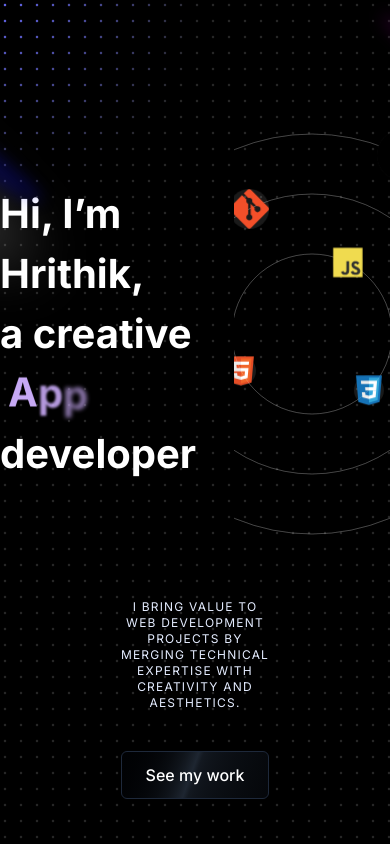
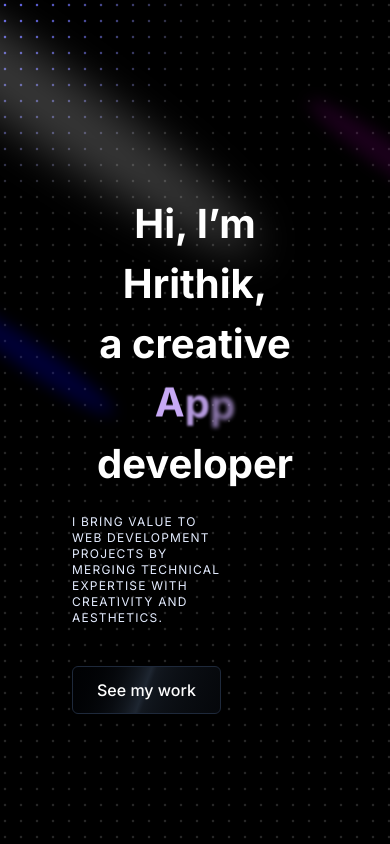
Before and after one commit to Hrithik-P/portfolio_v2, a Next.js app: page / in a window 390 px wide. Built offline with nearby package versions, Linux system fonts and the light colour scheme.

Commit message:
feat: navigation bar added

```diff
--- a/src/components/Hero/index.tsx
+++ b/src/components/Hero/index.tsx
@@ -4,24 +4,29 @@ import { HeroHighlight } from "../ui/HeroHighlight";
 import { Spotlight } from "../ui/Spotlight";
 
 import Skills from "../ui/Skills";
+import NavBar from "../NavBar";
 const Hero = () => {
   return (
     <HeroHighlight>
+      <NavBar />
       <div className="pb-20 pt-36 container">
         <div>
-          <Spotlight className="right-0 top-0 h-screen " fill="white" />
+          <Spotlight
+            className="lg:left-0 lg:top-0 h-screen -top-10 left-34 "
+            fill="white"
+          />
           <Spotlight
             className="top-10 left-full h-[80vh] w-[50vw]"
             fill="purple"
           />
           <Spotlight
-            className="top-28 left-120 h-[80vh] w-[50vw]"
+            className="top-60 left-150 h-[80vh] w-[50vw]"
             fill="blue"
           />
         </div>
         <div className=" flex justify-center items-center mx-10">
-          <div className="w-[60vw]">
-            <h1 className="font-bold lg:text-6xl md:text-5xl text-[40px]">
+          <div className="lg:w-[60vw] w-full">
+            <h1 className="font-bold lg:text-6xl md:text-5xl text-[40px] text-center lg:text-left">
               Hi, I’m Hrithik,
               <br />a creative{" "}
               <FlipWords
@@ -32,19 +37,19 @@ const Hero = () => {
               <br />
               developer
             </h1>
+            <div className="mt-5">
+              <p className="uppercase text-xs tracking-widest text-blue-100 max-w-[40vw] mb-10">
+                I bring value to web development projects by merging technical
+                expertise with creativity and aesthetics.
+              </p>
+              <button className="inline-flex h-12 animate-shimmer items-center justify-center rounded-md border border-slate-800 bg-[linear-gradient(110deg,#000103,45%,#1e2631,55%,#000103)] bg-[length:200%_100%] px-6 font-medium text-white transition-colors focus:outline-none ">
+                See my work
+              </button>
+            </div>
           </div>
-          <div className="w-[40vw]">
+          <div className="w-[40vw] hidden lg:block">
             <Skills />
           </div>
-        </div>
-        <div className="flex flex-col justify-center items-center mt-10">
-          <p className="uppercase text-center text-xs tracking-widest text-blue-100 max-w-[40vw] mb-10">
-            I bring value to web development projects by merging technical
-            expertise with creativity and aesthetics.
-          </p>
-          <button className="inline-flex h-12 animate-shimmer items-center justify-center rounded-md border border-slate-800 bg-[linear-gradient(110deg,#000103,45%,#1e2631,55%,#000103)] bg-[length:200%_100%] px-6 font-medium text-white transition-colors focus:outline-none ">
-            See my work
-          </button>
         </div>
       </div>
     </HeroHighlight>
--- /dev/null
+++ b/src/components/NavBar/index.tsx
@@ -0,0 +1,27 @@
+import React from "react";
+import { FloatingNav } from "../ui/FloatingNav";
+
+const NavBar = () => {
+  const navItems = [
+    {
+      name: "Home",
+      link: "/",
+      //   icon: <IconHome className="h-4 w-4 text-neutral-500 dark:text-white" />,
+    },
+    {
+      name: "About",
+      link: "/about",
+      //   icon: <IconUser className="h-4 w-4 text-neutral-500 dark:text-white" />,
+    },
+    {
+      name: "Contact",
+      link: "/contact",
+      //   icon: (
+      //     <IconMessage className="h-4 w-4 text-neutral-500 dark:text-white" />
+      //   ),
+    },
+  ];
+  return <FloatingNav navItems={navItems} />;
+};
+
+export default NavBar;
--- /dev/null
+++ b/src/components/ui/FloatingNav.tsx
@@ -0,0 +1,79 @@
+"use client";
+import React, { useState } from "react";
+import {
+  motion,
+  AnimatePresence,
+  useScroll,
+  useMotionValueEvent,
+} from "framer-motion";
+
+import Link from "next/link";
+import { cn } from "@/utils/cn";
+
+export const FloatingNav = ({
+  navItems,
+  className,
+}: {
+  navItems: {
+    name: string;
+    link: string;
+    icon?: JSX.Element;
+  }[];
+  className?: string;
+}) => {
+  const { scrollYProgress } = useScroll();
+
+  const [visible, setVisible] = useState(false);
+
+  useMotionValueEvent(scrollYProgress, "change", (current) => {
+    // Check if current is not undefined and is a number
+    if (typeof current === "number") {
+      let direction = current! - scrollYProgress.getPrevious()!;
+
+      if (scrollYProgress.get() < 0.05) {
+        setVisible(false);
+      } else {
+        if (direction < 0) {
+          setVisible(true);
+        } else {
+          setVisible(false);
+        }
+      }
+    }
+  });
+
+  return (
+    <AnimatePresence mode="wait">
+      <motion.div
+        initial={{
+          opacity: 1,
+          y: -100,
+        }}
+        animate={{
+          y: visible ? 0 : -100,
+          opacity: visible ? 1 : 0,
+        }}
+        transition={{
+          duration: 0.2,
+        }}
+        className={cn(
+          "flex max-w-fit  fixed top-10 inset-x-0 mx-auto border border-transparent dark:border-white/[0.2] rounded-full dark:bg-black bg-white shadow-[0px_2px_3px_-1px_rgba(0,0,0,0.1),0px_1px_0px_0px_rgba(25,28,33,0.02),0px_0px_0px_1px_rgba(25,28,33,0.08)] z-[5000] pr-2 pl-8 py-2  items-center justify-center space-x-4",
+          className
+        )}
+      >
+        {navItems.map((navItem: any, idx: number) => (
+          <Link
+            key={`link=${idx}`}
+            href={navItem.link}
+            className={cn(
+              "relative dark:text-neutral-50 items-center flex space-x-1 text-neutral-600 dark:hover:text-neutral-300 hover:text-neutral-500"
+            )}
+          >
+            <span className="block sm:hidden">{navItem.icon}</span>
+            <span className="hidden sm:block text-sm">{navItem.name}</span>
+          </Link>
+        ))}
+      </motion.div>
+    </AnimatePresence>
+  );
+};
```
